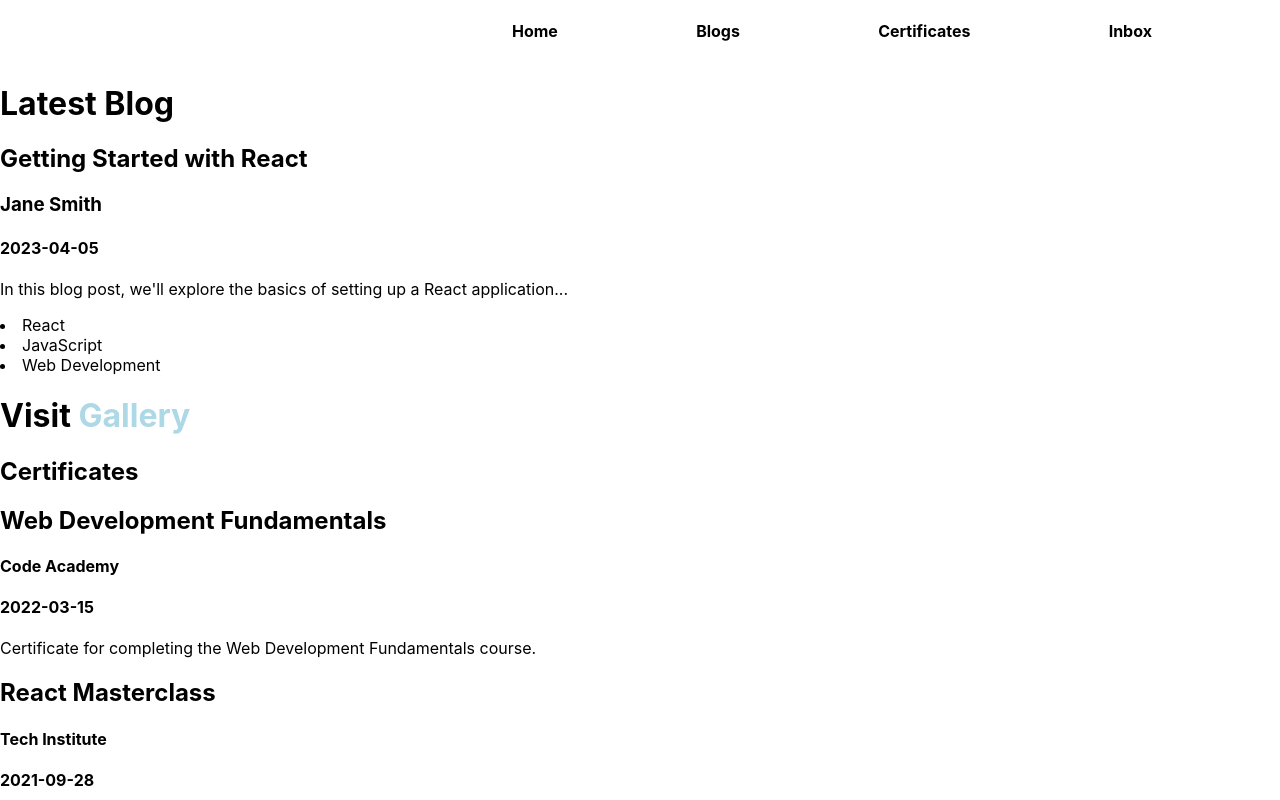
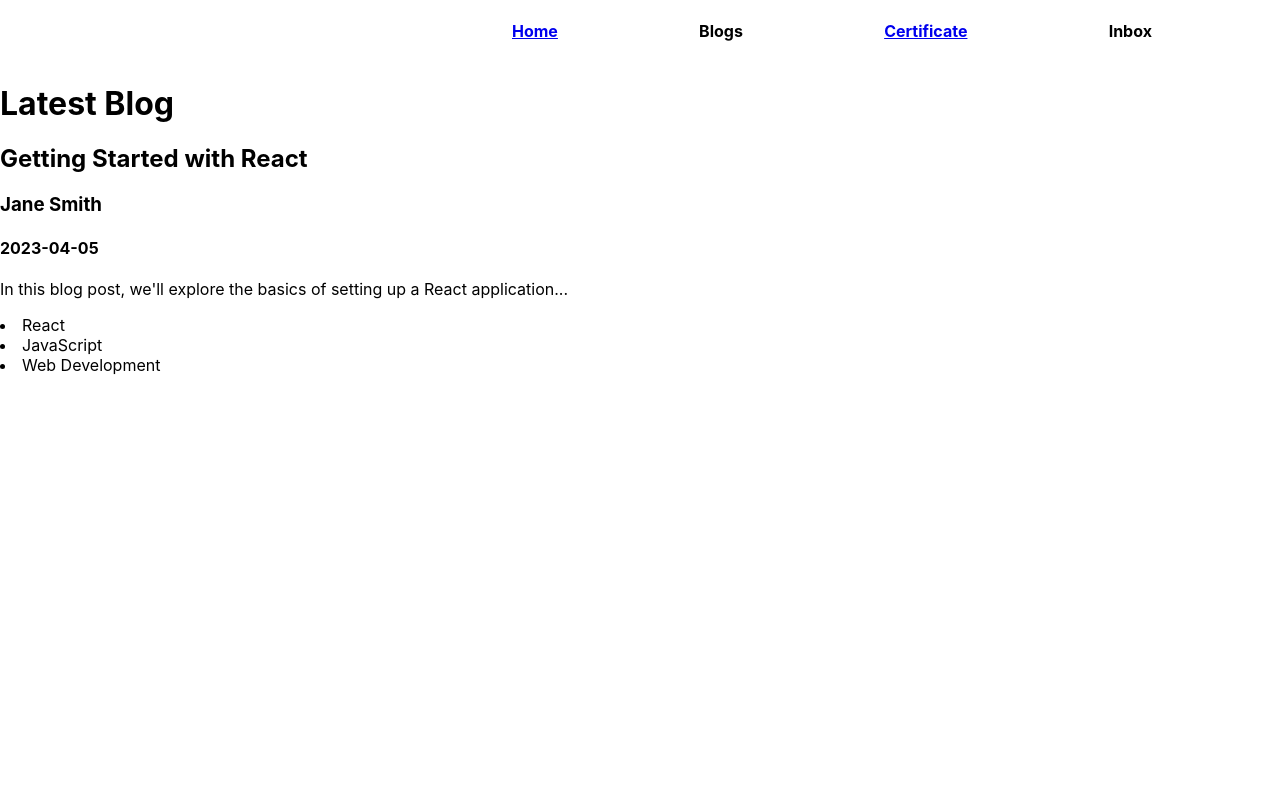
Before and after one commit to Binamin-hussein100/React_blog_colab, a React (Create React App) app: page / in a window 1280 px wide. Shown: the top 800 px of the page. Built offline with nearby package versions, Linux system fonts and the light colour scheme; data requests are answered from the project's data file.

Commit message:
feat: add react routing

```diff
--- a/src/App.js
+++ b/src/App.js
@@ -3,13 +3,16 @@ import './App.css';
 import Navbar from './components/navbar';
 import HomePage from './components/HomePage';
 import Certificates from './components/Certificates';
+import { Routes,Route } from 'react-router-dom';
 
 function App() {
   return (
     <div >
       <Navbar/>
-      <HomePage />
-      <Certificates/>
+      <Routes>
+         <Route path='/' element={<HomePage />}/>
+         <Route path='/certificates' element={<Certificates/>}/>
+      </Routes>
 
     </div>
   );
--- a/src/components/Certificates.js
+++ b/src/components/Certificates.js
@@ -2,7 +2,7 @@ import {useEffect, useState} from "react";
 function Certificates(){
     const [certificates, setCertificates] = useState([]);
     useEffect(()=>{
-        fetch("http://localhost:8000/certificates")
+        fetch("http://localhost:8080/certificates")
         .then(res=> res.json())
         .then(data=> setCertificates(data))
     },[])
--- a/src/components/HomePage.js
+++ b/src/components/HomePage.js
@@ -11,7 +11,7 @@ const[blogdata,setBlogdata]= useState({
 
 })
 useEffect(()=>{
-    fetch("http://localhost:8000/blogs/1")
+    fetch("http://localhost:8080/blogs/1")
     .then(res => res.json())
     .then(data => setBlogdata(data))
 
--- a/src/components/navbar.js
+++ b/src/components/navbar.js
@@ -1,3 +1,4 @@
+import { Link } from "react-router-dom";
 
 //NAVBAR
     // appending the navbar
@@ -10,9 +11,13 @@ const Navbar = () =>{
         <div className="navbar-contaainer">
             <div className="intro"></div>
             <div className="navbar-list">
-                <h4>Home</h4>
+                <Link to='/'>
+                    <h4>Home</h4>
+                </Link>
                 <h4>Blogs</h4>
-                <h4>Certificates</h4>
+                <Link to='/certificates'>
+                    <h4>Certificate</h4>
+                </Link>
                 <h4>Inbox</h4>
             </div>
         </div>
```
Also changed, not shown: src/index.js (+10 -2 lines).
